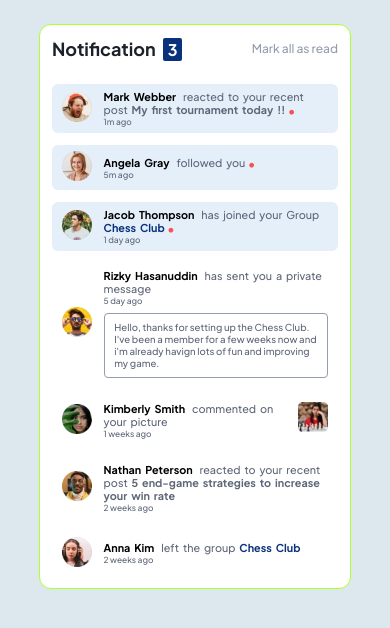
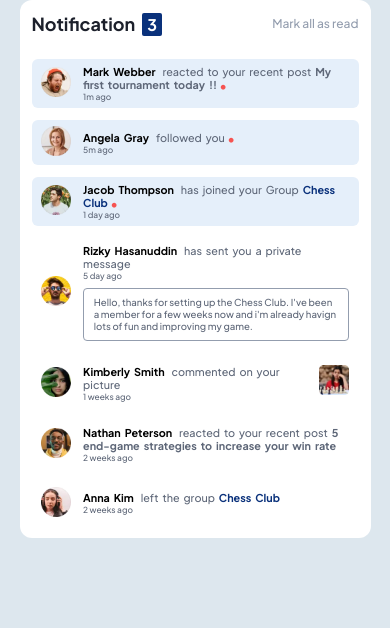
Before and after one commit to bipul2540/Notification-page-frontend, a plain HTML site: page index.html in a window 390 px wide. Drawn offline with Linux system fonts and the light colour scheme; files whose address does not match are found by name.

Commit message:
second commit

```diff
--- a/style.scss
+++ b/style.scss
@@ -73,14 +73,16 @@ a {
   margin: 0 auto;
 }
 
-.container {
+.body .container {
   width: 70%;
   margin: 0 auto;
-}
 
-@media (max-width: 400px) {
-  html {
-    font-size: 12px;
+  @media (max-width: 768px) {
+    width: 90%;
+  }
+
+  @media (max-width: 375px) {
+    width: 100%;
   }
 }
 
@@ -90,10 +92,9 @@ a {
   }
 }
 
-@media (max-width: 768px) {
-  .container {
-    width: 90%;
-    border: 1px solid greenyellow;
+@media (max-width: 400px) {
+  html {
+    font-size: 12px;
   }
 }
 
@@ -112,6 +113,14 @@ a {
   margin-top: 2rem;
   border-radius: 1rem;
   padding: 1rem;
+
+  @media (max-width: 768px) {
+    margin-top: 0;
+  }
+
+  @media (max-width: 375px) {
+    border-radius: 0;
+  }
 
   .notification__header {
     display: flex;
```
Also changed, not shown: style.css, 1 other file.
